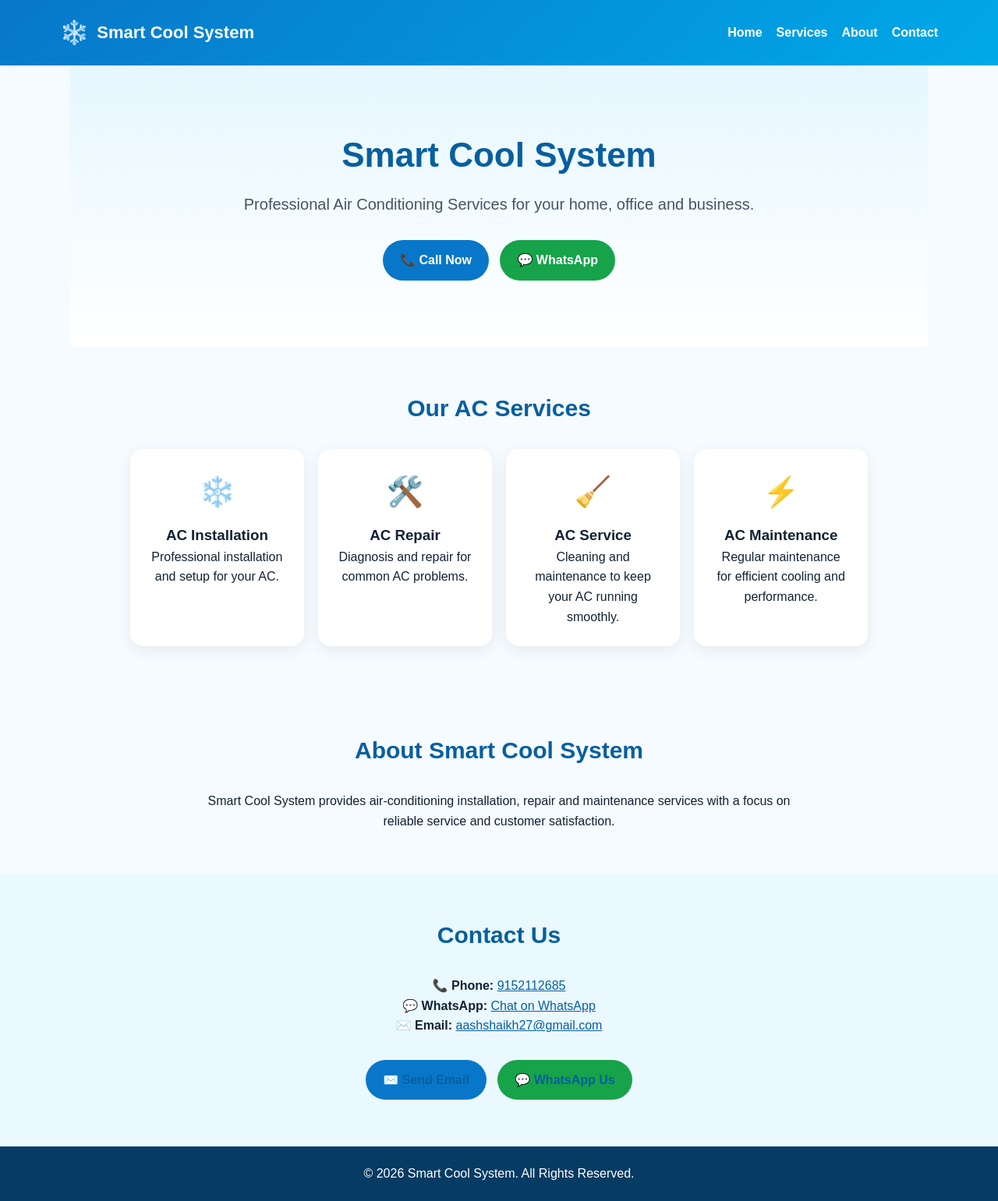
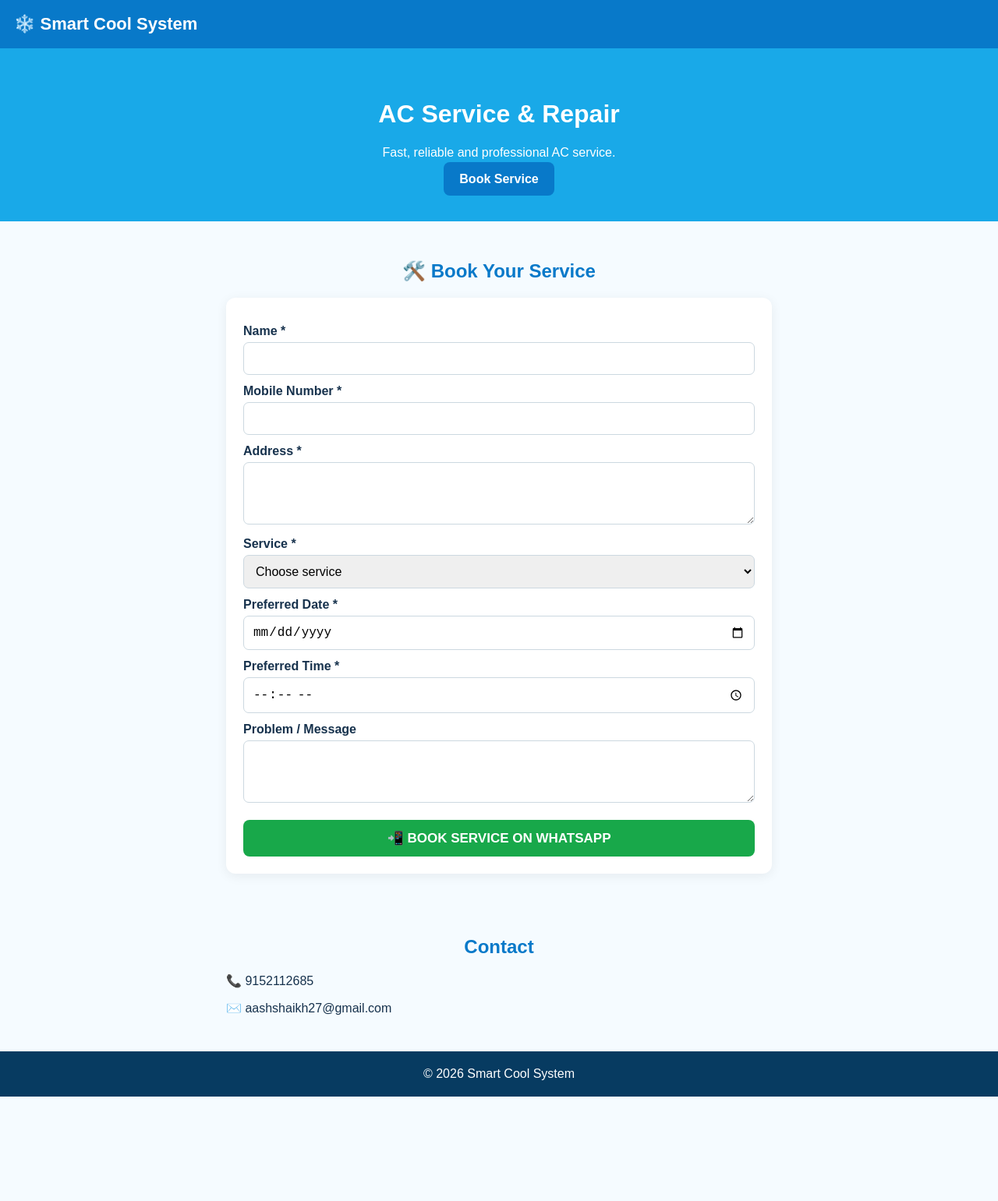
Before and after one commit to aashshaikh27-dev/Smart-Cool-system, a plain HTML site: page index.html in a window 1280 px wide. Shown: the whole page at 78% size. After the commit the page ends 1407 px from the top, so only its background shows below. Drawn offline with Linux system fonts and the light colour scheme.

Commit message:
Add files via upload

```diff
--- a/index.html
+++ b/index.html
@@ -1,77 +1,13 @@
-<!DOCTYPE html>
-<html lang="en">
-<head>
-<meta charset="UTF-8">
-<meta name="viewport" content="width=device-width, initial-scale=1.0">
-<title>Smart Cool System | Air Conditioning</title>
-<style>
-*{box-sizing:border-box;margin:0;padding:0}
-body{font-family:Arial,sans-serif;color:#123;background:#f5fbff;line-height:1.6}
-header{background:linear-gradient(135deg,#0877c9,#00a9e8);color:#fff;padding:18px 6%;display:flex;justify-content:space-between;align-items:center;position:sticky;top:0;z-index:10}
-.logo{display:flex;align-items:center;gap:10px;font-size:22px;font-weight:800}
-.logo-mark{font-size:30px}
-nav a{color:#fff;text-decoration:none;margin-left:18px;font-weight:600}
-.hero{padding:80px 6%;text-align:center;background:linear-gradient(180deg,#e6f7ff,#fff)}
-.hero h1{font-size:44px;color:#075f9f;margin-bottom:12px}
-.hero p{font-size:20px;max-width:700px;margin:auto auto 25px;color:#456}
-.btn{display:inline-block;padding:13px 22px;border-radius:30px;text-decoration:none;font-weight:700;margin:5px}
-.primary{background:#0877c9;color:#fff}.whatsapp{background:#16a34a;color:#fff}
-section{padding:55px 6%;max-width:1100px;margin:auto}
-h2{text-align:center;color:#075f9f;margin-bottom:28px;font-size:30px}
-.cards{display:grid;grid-template-columns:repeat(auto-fit,minmax(210px,1fr));gap:18px}
-.card{background:#fff;padding:25px;border-radius:16px;box-shadow:0 5px 20px #00000012;text-align:center}
-.card .icon{font-size:38px;margin-bottom:10px}
-.contact{background:#eaf8ff;max-width:none}
-.contact-inner{max-width:1100px;margin:auto;text-align:center}
-.contact a{color:#075f9f}
-footer{background:#063b63;color:#fff;text-align:center;padding:22px}
-@media(max-width:650px){nav{display:none}.hero h1{font-size:34px}}
-</style>
-</head>
-<body>
-<header>
-  <div class="logo"><span class="logo-mark">❄️</span> Smart Cool System</div>
-  <nav><a href="#home">Home</a><a href="#services">Services</a><a href="#about">About</a><a href="#contact">Contact</a></nav>
-</header>
-
-<main>
-<section class="hero" id="home">
-  <h1>Smart Cool System</h1>
-  <p>Professional Air Conditioning Services for your home, office and business.</p>
-  <div>
-    <a class="btn primary" href="tel:+919152112685">📞 Call Now</a>
-    <a class="btn whatsapp" href="https://wa.me/919152112685" target="_blank">💬 WhatsApp</a>
-  </div>
-</section>
-
-<section id="services">
-<h2>Our AC Services</h2>
-<div class="cards">
-  <div class="card"><div class="icon">❄️</div><h3>AC Installation</h3><p>Professional installation and setup for your AC.</p></div>
-  <div class="card"><div class="icon">🛠️</div><h3>AC Repair</h3><p>Diagnosis and repair for common AC problems.</p></div>
-  <div class="card"><div class="icon">🧹</div><h3>AC Service</h3><p>Cleaning and maintenance to keep your AC running smoothly.</p></div>
-  <div class="card"><div class="icon">⚡</div><h3>AC Maintenance</h3><p>Regular maintenance for efficient cooling and performance.</p></div>
-</div>
-</section>
-
-<section id="about">
-<h2>About Smart Cool System</h2>
-<p style="text-align:center;max-width:750px;margin:auto">Smart Cool System provides air-conditioning installation, repair and maintenance services with a focus on reliable service and customer satisfaction.</p>
-</section>
-
-<section class="contact" id="contact">
-<div class="contact-inner">
-<h2>Contact Us</h2>
-<p><strong>📞 Phone:</strong> <a href="tel:+919152112685">9152112685</a></p>
-<p><strong>💬 WhatsApp:</strong> <a href="https://wa.me/919152112685" target="_blank">Chat on WhatsApp</a></p>
-<p><strong>✉️ Email:</strong> <a href="mailto:aashshaikh27@gmail.com">aashshaikh27@gmail.com</a></p>
-<br>
-<a class="btn primary" href="mailto:aashshaikh27@gmail.com?subject=AC%20Service%20Enquiry">✉️ Send Email</a>
-<a class="btn whatsapp" href="https://wa.me/919152112685?text=Hello%20Smart%20Cool%20System%2C%20I%20need%20AC%20service." target="_blank">💬 WhatsApp Us</a>
-</div>
-</section>
-</main>
-
-<footer>© 2026 Smart Cool System. All Rights Reserved.</footer>
-</body>
-</html>
+<!doctype html><html lang="en"><head><meta charset="UTF-8"><meta name="viewport" content="width=device-width,initial-scale=1"><title>Smart Cool System</title><style>
+body{font-family:Arial;margin:0;background:#f5fbff;color:#17324d}header{background:#0879c9;color:#fff;padding:18px;font-weight:bold;font-size:22px}.hero{text-align:center;background:#19a9e8;color:#fff;padding:45px 20px}.btn,button{background:#0879c9;color:#fff;padding:13px 20px;border:0;border-radius:8px;font-weight:bold;text-decoration:none}section{max-width:700px;margin:auto;padding:30px 20px}h2{text-align:center;color:#0879c9}form{background:#fff;padding:22px;border-radius:12px;box-shadow:0 3px 15px #0001}label{display:block;font-weight:bold;margin:12px 0 5px}input,select,textarea{width:100%;padding:11px;border:1px solid #ccd8e0;border-radius:7px;font-size:16px;box-sizing:border-box}textarea{min-height:80px}button{width:100%;margin-top:18px;background:#18a84a;font-size:17px}footer{text-align:center;background:#073b61;color:#fff;padding:20px}</style></head><body>
+<header>❄️ Smart Cool System</header><div class="hero"><h1>AC Service & Repair</h1><p>Fast, reliable and professional AC service.</p><a class="btn" href="#booking">Book Service</a></div>
+<section id="booking"><h2>🛠️ Book Your Service</h2><form onsubmit="sendBooking(event)">
+<label>Name *</label><input id="name" required><label>Mobile Number *</label><input id="phone" type="tel" required><label>Address *</label><textarea id="address" required></textarea>
+<label>Service *</label><select id="service" required><option value="">Choose service</option><option>AC Service</option><option>AC Repair</option><option>AC Installation</option><option>AC Maintenance</option></select>
+<label>Preferred Date *</label><input id="date" type="date" required><label>Preferred Time *</label><input id="time" type="time" required><label>Problem / Message</label><textarea id="message"></textarea>
+<button type="submit">📲 BOOK SERVICE ON WHATSAPP</button></form></section>
+<section><h2>Contact</h2><p>📞 9152112685</p><p>✉️ aashshaikh27@gmail.com</p></section><footer>© 2026 Smart Cool System</footer>
+<script>
+function sendBooking(e){e.preventDefault();let t='*New Smart Cool System Booking*\n\n*Name:* '+name.value+'\n*Mobile:* '+phone.value+'\n*Address:* '+address.value+'\n*Service:* '+service.value+'\n*Date:* '+date.value+'\n*Time:* '+time.value+'\n*Message:* '+(message.value||'Not provided');window.open('https://wa.me/919152112685?text='+encodeURIComponent(t),'_blank')}
+date.min=new Date().toISOString().split('T')[0];
+</script></body></html>
```
